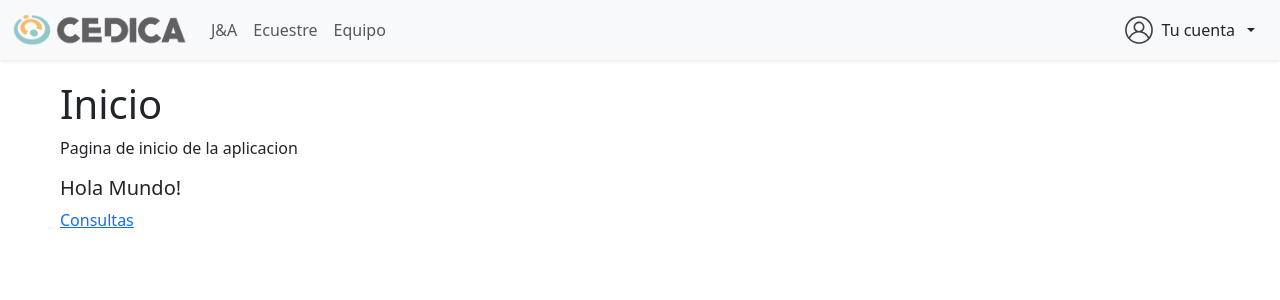
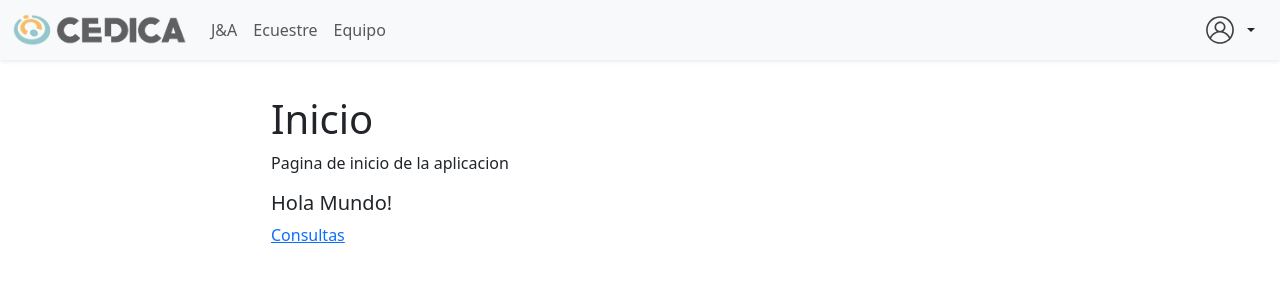
Before and after one commit to EzequielReale/Proyecto-De-Software-2024-CEDICA, a Flask app: page / in a window 1280 px wide. Shown: the top 300 px of the page. Run offline with Flask 3, Linux system fonts and the light colour scheme; some libraries are stand-ins or nearby versions.

Commit message:
Cambios en el layout, main con aside y section para el contenido principal

```diff
--- a/admin/src/web/templates/layout.html
+++ b/admin/src/web/templates/layout.html
@@ -2,22 +2,20 @@
 <html lang="en">
 
 <head>
-    {% block head %}
+    {% block head %}{% endblock %}
     <link rel="stylesheet" href="{{ url_for('static', filename='styles.css') }}">
     <link rel="shortcut icon" href="{{ url_for('static', filename='favicon.ico') }}" type="image/x-icon">
     <title>{% block title %}{% endblock %}</title>
     <link href="https://cdn.jsdelivr.net/npm/bootstrap@5.3.3/dist/css/bootstrap.min.css" rel="stylesheet"
         integrity="sha384-QWTKZyjpPEjISv5WaRU9OFeRpok6YctnYmDr5pNlyT2bRjXh0JMhjY6hW+ALEwIH" crossorigin="anonymous">
-
-
-
-
-    {% endblock %}
 </head>
 
-<body>
-    <nav class="navbar navbar-expand-lg bg-body-tertiary shadow-sm">
+<body style="padding-top: 75px;">
+    <nav class="navbar navbar-expand-lg bg-body-tertiary shadow-sm position-fixed w-100 top-0">
         <div class="container-fluid">
+            <!--
+            Navbar del Layout, con el logo de CEDICA y los enlaces a las secciones de la página.
+            -->
             <a class="navbar-brand" href="{{ url_for('home') }}"><img
                     src="{{ url_for('static', filename='logos/Imagotipo CEDICA.png')}}" width="175"
                     alt="Logo CEDICA" /></a>
@@ -41,9 +39,10 @@
                             href="{{ url_for('team') }}">Equipo</a>
                     </li>
                 </ul>
+                <!-- Dropdown con las opciones de la cuenta del usuario -->
                 <div class="dropdown">
                     <button class="btn dropdown-toggle d-flex justify-content-center align-items-center gap-2 ps-2"
-                        type="button" data-bs-toggle="dropdown" aria-expanded="false">
+                        type="button" data-bs-toggle="dropdown" aria-expanded="false" aria-label="Tu cuenta">
                         <svg version="1.0" xmlns="http://www.w3.org/2000/svg" width="30px" height="30px"
                             viewBox="0 0 512 512" preserveAspectRatio="xMidYMid meet">
                             <g transform="translate(0,512) scale(0.1,-0.1)" fill="#404040" stroke="none">
@@ -69,15 +68,16 @@
                                 99 c296 564 903 914 1536 886 61 -3 161 -14 224 -24z" />
                             </g>
                         </svg>
-                        Tu cuenta
                     </button>
                     <ul class="dropdown-menu dropdown-menu-lg-end">
+                        <!-- Si el usuario está logueado, se muestra la opción de perfil y cerrar sesión. -->
                         {% if is_authenticated(session) %}
                         <li><a class="dropdown-item" href="#">Perfil</a></li>
                         <li>
                             <hr class="dropdown-divider">
                         </li>
                         <li><a class="dropdown-item" href="{{ url_for('auth.logout') }}">Cerrar sesión</a></li>
+                        <!-- Sino, se muestra la opción de iniciar sesión. -->
                         {% else %}
                         <li><a class="dropdown-item" href="{{ url_for('auth.login') }}">Iniciar sesión</a></li>
                         {% endif %}
@@ -86,8 +86,9 @@
             </div>
         </div>
     </nav>
-    <div>{% block navbar %}{% endblock %}</div>
-
+    <main id="container">
+        <aside>{% block aside %}{% endblock %}</aside>
+        <section>
             <!--para visualizar los mensajes-->
             {% with messages = get_flashed_messages(with_categories=True) %}
             {% if messages %}
@@ -103,16 +104,12 @@
             </div>
             {% endif %}
             {% endwith %}
-
-
-
-
-
-    <div id="container">
             {% block content %}
             {% endblock %}
-    </div>
-    <div>{% block footer %}{% endblock %}</div>
+        </section>
+    </main>
+    {% block footer %}
+    {% endblock %}
     <script src="https://cdn.jsdelivr.net/npm/@popperjs/core@2.11.8/dist/umd/popper.min.js"
         integrity="sha384-I7E8VVD/ismYTF4hNIPjVp/Zjvgyol6VFvRkX/vR+Vc4jQkC+hVqc2pM8ODewa9r"
         crossorigin="anonymous"></script>
--- a/admin/static/styles.css
+++ b/admin/static/styles.css
@@ -24,10 +24,11 @@ a:hover {
 }
 
 /* Layout styles */
-#container {
-    max-width: 1200px;
+main {
+    display: grid;
+    grid-template-columns: 1fr 4fr;
     margin: 0 auto;
-    padding: 20px;
+    padding: 20px 25px;
 }
 
 header,
@@ -49,12 +50,6 @@ footer a:hover {
 }
 
 /* Content styles */
-main {
-    padding: 20px;
-    background-color: #fff;
-    border-radius: 8px;
-    box-shadow: 0 2px 4px rgba(0, 0, 0, 0.1);
-}
 
 h1,
 h2,
@@ -73,3 +68,10 @@ footer {
 footer p {
     margin: 0;
 }
+
+/* Responsive styles */
+@media (max-width: 992px) {
+    main {
+        grid-template-columns: 1fr;
+    }
+}
```
Also changed, not shown: 1 other file. Lines whose indentation alone changed are shown as unchanged.
